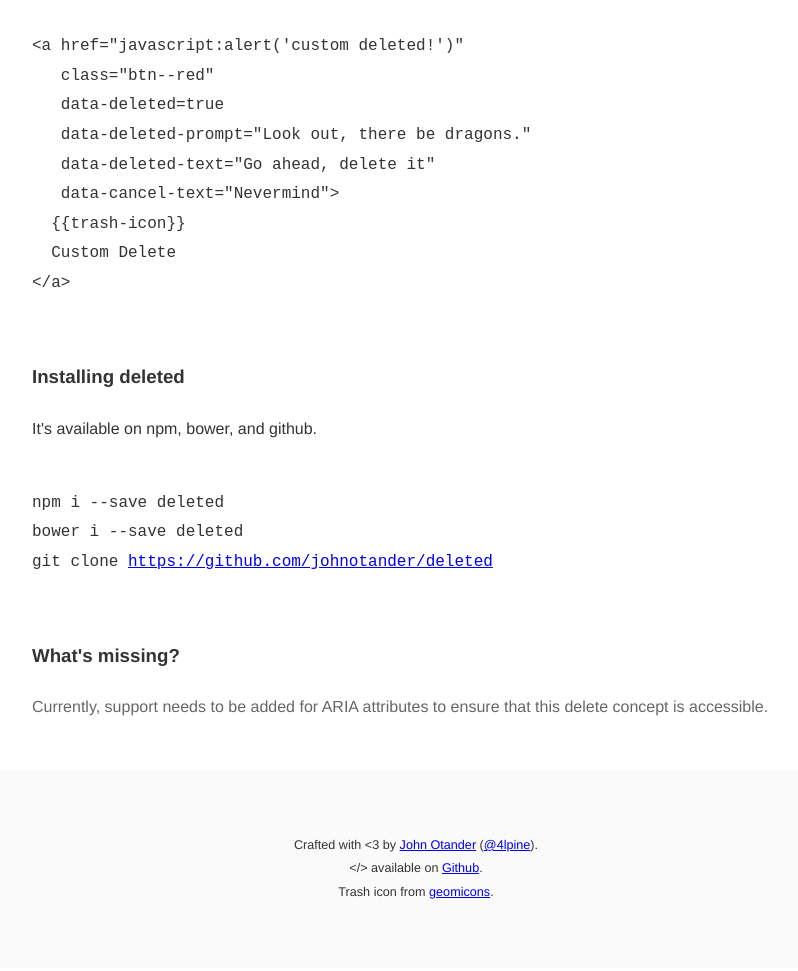
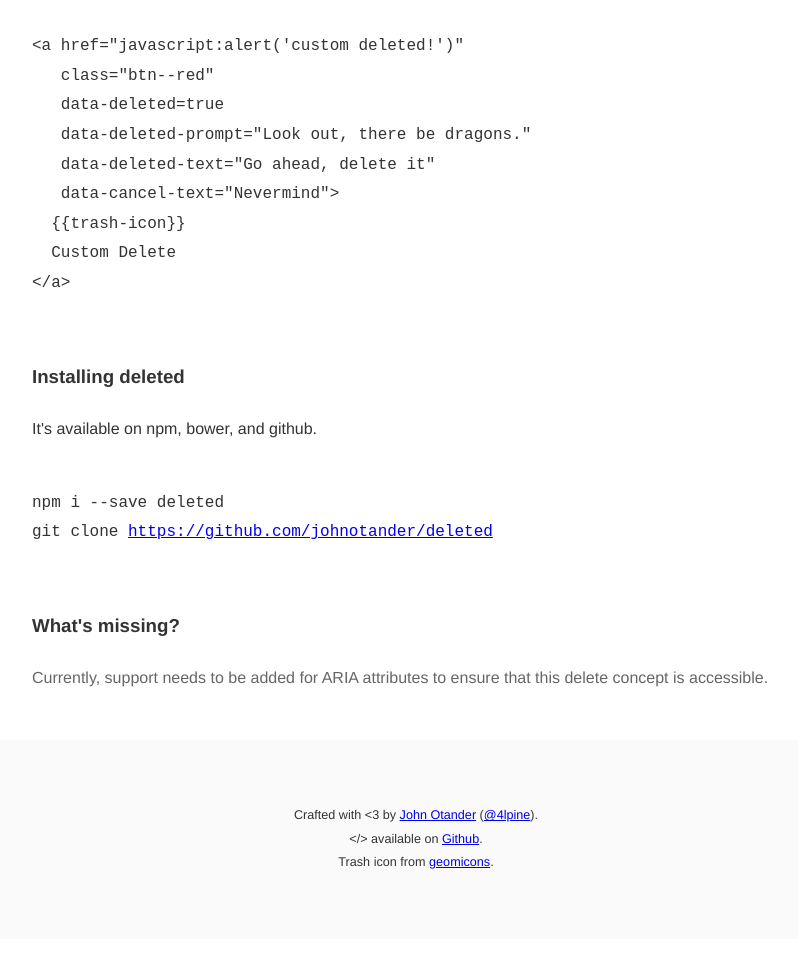
Before and after one commit to johno/deleted, a website: page index.html in a window 1280 px wide. Shown: the part 828-1799 px from the top of the page, without its empty margins (224-1022 px from the left). After the commit the page ends 1775 px from the top, so only its background shows below. Drawn offline with Linux system fonts and the light colour scheme.

Commit message:
Remove bower docs

```diff
--- a/index.html
+++ b/index.html
@@ -148,7 +148,6 @@
   <pre>
     <code>
 npm i --save deleted
-bower i --save deleted
 git clone <a href="https://github.com/johnotander/deleted">https://github.com/johnotander/deleted</a>
     </code></pre>
 
```
